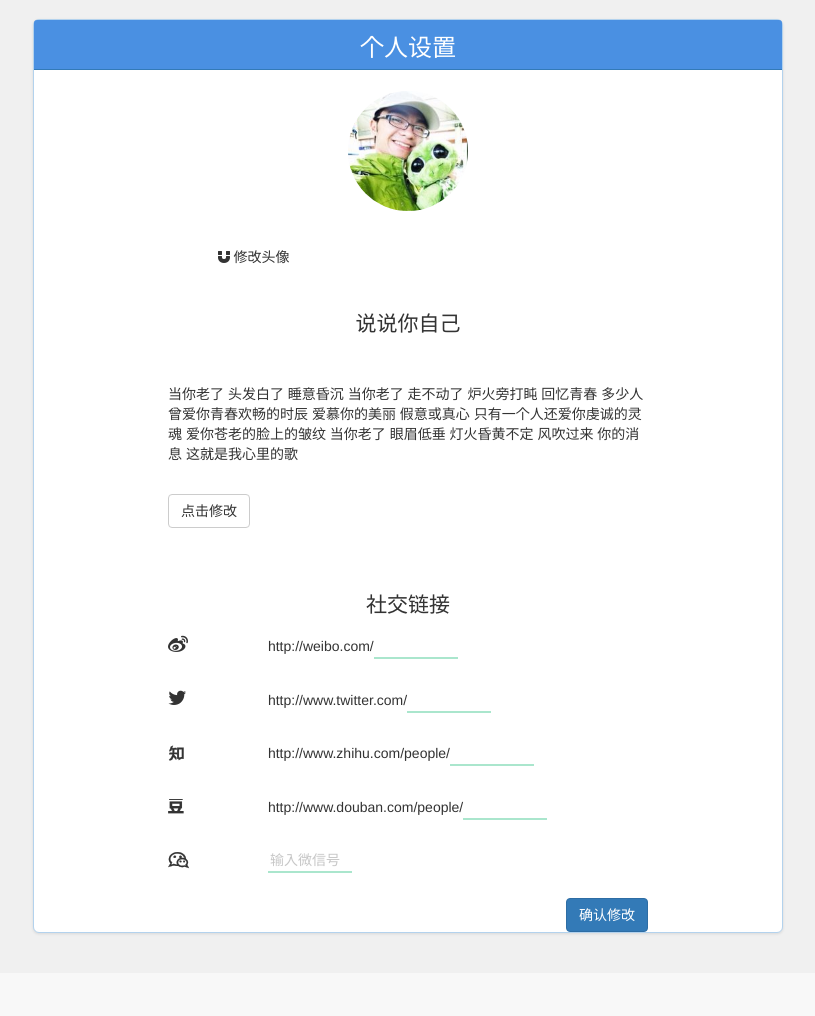
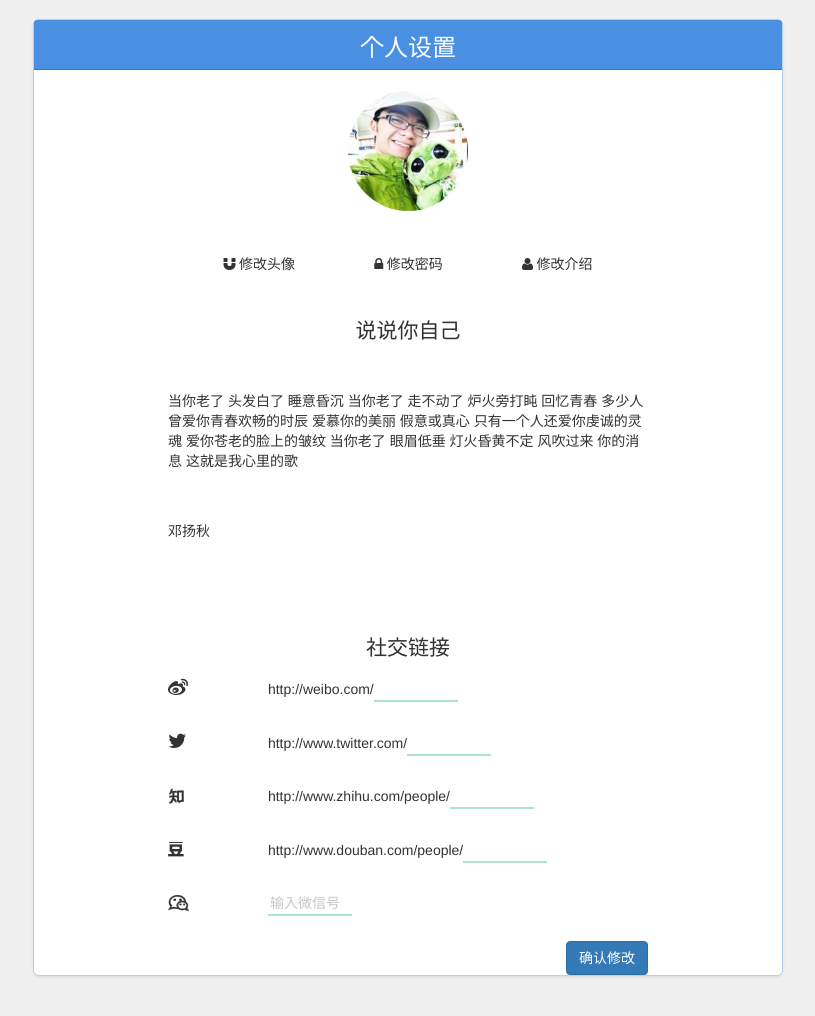
Before and after one commit to jas0ndyq/flask-me, a Flask app: page /accounts/settings in a window 1280 px wide. Shown: the part 51-1067 px from the top of the page, without its empty margins (232-1047 px from the left). Before the commit the page ends 986 px from the top, so only its background shows below. Run offline with Flask 2, Linux system fonts and the light colour scheme; a user stored in the database is signed in; data comes from the database, SQL or seed files in the repository; both versions use the stored data as it was after the commit; some libraries are stand-ins or nearby versions.

Commit message:
continue styling

```diff
--- a/app/forms.py
+++ b/app/forms.py
@@ -1,8 +1,8 @@
+# -*- coding: utf-8 -*-
 from flask_wtf import Form
 from wtforms import StringField, PasswordField, TextField
 from flask_wtf.file import FileField, FileAllowed, FileRequired
 from wtforms.validators import DataRequired, Email
-
 from util.validators import Unique
 from models import User
 
@@ -22,6 +22,7 @@ class UsernamePasswordForm(Form):
 
 class ContentForm(Form):
 	contentbox = TextField('Content', validators=[DataRequired()])
+	nickname = StringField('Username', validators=[DataRequired()])
 
 class MediaForm(Form):
 	weibo = StringField('Content')
@@ -30,3 +31,8 @@ class MediaForm(Form):
 	twitter = StringField('Content')
 	github = StringField('Content')
 	zhihu = StringField('Content')
+
+class ChangePassWord(Form):
+	lastpass = StringField('Password', validators=[DataRequired()])
+	newpass = StringField('Password', validators=[DataRequired()])
+	confirpass = StringField('Password', validators=[DataRequired()])
--- a/app/models.py
+++ b/app/models.py
@@ -5,6 +5,7 @@ import time
 
 class User(db.Model):
 	id = db.Column(db.Integer, primary_key=True, autoincrement=True)
+	nickname = db.Column(db.String(80), unique=True)
 	username = db.Column(db.String(80), unique=True)
 	password = db.Column(db.String(8))
 	email = db.Column(db.String(120), unique=True)
--- a/app/static/css/test.css
+++ b/app/static/css/test.css
@@ -45,7 +45,10 @@ body {
 	min-height: 10em;
 	border-color: white;
 }
-
+#indexUrl {
+	text-decoration: none;
+	color: black;
+}
 
 
 .panel-primary>.panel-heading {
@@ -142,11 +145,20 @@ img.userIndexShow {
 	margin-left: auto;
 	margin-right: auto;
 }
+.userSet1 {
+	text-align: center;
+	margin-top: 1.5em;
+	display: -webkit-flex;
+  	display: flex;
+  	padding: 0 150px;
+}
 .userSetUper {
-	max-width: 380px;
-	margin-right: auto;
-	margin-left: auto;
-	margin-top: 1em;
+	display: inline-block;
+	margin: auto
+}
+.userPassSet {
+	display: inline-block;
+	margin: auto
 }
 .labelMedia {
 	width: 20%;
@@ -209,6 +221,7 @@ img.userIndexShow {
 .btn-danger {
 	background-color: #f4726d;
 	border: none;
+	height: 34px;
 }
 .btn-danger:hover {
 	background-color: #F26762;
@@ -226,3 +239,9 @@ img.userIndexShow {
 	background-color: #F26762;
 	border: none;
 }
+.modal-header {
+	text-align: left;
+}
+#passSet {
+	text-align: left;
+}
--- a/app/templates/accounts/settings.html
+++ b/app/templates/accounts/settings.html
@@ -6,6 +6,14 @@
 <body>
 <div class='container myContent'>
 	<div class='row'>
+	{% if get_flashed_messages() %}
+	<div class="alert alert-warning alert-dismissible" role="alert">
+  		<button type="button" class="close" data-dismiss="alert" aria-label="Close"><span aria-hidden="true">&times;</span></button>
+  		<strong>{{get_flashed_messages()[0]}}</strong>
+	</div>
+	{% endif %}
+
+
 	{% if current_user.is_authenticated() %}
 	<div class='panel panel-primary myPanel'>
 		<div class='panel-heading'>
@@ -15,15 +23,19 @@
 		<div class='avatar'>
 			<img src='/upload/{{ useravatar.avatar }}' class='img-responsive img-circle center-block userShow' alt='avatar' >
 		</div>
+	<div class='userSet1'>
 		<div class='userSetUper'>
 		<i class="fa icon-magnet" data-toggle="collapse" data-target="#collapseAvatar" aria-expanded="false" aria-controls="collapseExample">
-			<span  data-toggle="modal" data-target=".bs-example-modal-lg">修改头像</span>
+			<span  data-toggle="modal" data-target=".bs-example-modal-sm">修改头像</span>
 		</i>
-		<div class="modal fade bs-example-modal-lg" tabindex="-1" role="dialog" aria-labelledby="mySmallModalLabel" aria-hidden="true">
-  			<div class="modal-dialog modal-lg">
+		<div class="modal fade bs-example-modal-sm" tabindex="-1" role="dialog" aria-labelledby="mySmallModalLabel" aria-hidden="true">
+  			<div class="modal-dialog">
     			<div class="modal-content">
-				<div>
-					<span>请上传你的头像</span>
+				<div class='modal-header'>
+					<button type="button" class="close" data-dismiss="modal" aria-label="Close"><span aria-hidden="true">&times;</span></button>
+					<span><h4>请上传你的头像</h4></span>
+				</div>
+				<div class='modal-body'>
 					<form method='post' enctype='multipart/form-data' action='/accounts/settings'>
 						<input type='file' name='file' id='avatar_set'>
 						<br>
@@ -37,6 +49,52 @@
 		</div>
 		</div>
 
+		<div class='userPassSet'>
+			<i class="fa icon-lock">
+				<span  data-toggle="modal" data-target=".bs-example-modal-sm2">修改密码</span>
+			</i>
+			<div class="modal fade bs-example-modal-sm2" tabindex="-1" role="dialog" aria-labelledby="mySmallModalLabel" aria-hidden="true">
+  			<div class="modal-dialog">
+    			<div class="modal-content">
+				<div class='modal-header'>
+					<button type="button" class="close" data-dismiss="modal" aria-label="Close"><span aria-hidden="true">&times;</span></button>
+					<span><h4>请修改密码</h4></span>
+				</div>
+				<div class='modal-body' id='passSet'>
+					<form method='post' action=''>
+						{{form_pass.csrf_token}}
+						<div class='form-group'>
+							<label for='inputLastPass'>旧密码</label><br>
+								{{ form_pass.lastpass(type='password', class_='form-control', id='inputLastPass') }}
+						</div><br>
+						<div class='form-group'>
+							<label for='inputNewPass'>新密码</label><br>
+								{{ form_pass.newpass(type='password', class_='form-control', id='inputNewPass') }}
+						</div><br>
+						<div class='form-group'>
+							<label for='inputConfirPass'>确认密码</label><br>
+								{{ form_pass.confirpass(type='password', class_='form-control', id='inputConfirPass') }}
+						</div><br>
+						<div class='signButton'>
+						<button type='submit' class='btn btn-primary'>确认修改</button>
+						</div>
+				</form>
+
+				</div>
+    			</div>
+  			</div>
+		</div>
+		</div>
+
+		{% if user_content %}
+		<div class='userPassSet'>
+			<i class="fa icon-user">
+				<span   data-toggle="modal" data-target=".bs-example-modal-sm1">修改介绍</span>
+			</i>
+		</div>
+		{% endif %}
+	</div>
+
 		<div class='userSet'>
 		<p class='titleSet'>说说你自己</p>
 		<form method='POST' type='text'>
@@ -44,33 +102,60 @@
 		<div class='form-group'>
 			<label for='content-box'></label>
 		</div>
+		{% if user_content %}
 		<div>
-		{% if user_content %}
 			<p>{{ user_content.body }}</p> <br>
+		</div>
+		<br>
+		{% if user.nickname %}
+		<div>
+			<p>{{user.nickname}}</p>
+		</div>
+		{% endif %}
+		<div class="modal fade bs-example-modal-sm1" tabindex="-1" role="dialog" aria-labelledby="mySmallModalLabel" aria-hidden="true">
+  			<div class="modal-dialog">
+    			<div class="modal-content">
+				<div class='modal-header'>
+					<button type="button" class="close" data-dismiss="modal" aria-label="Close"><span aria-hidden="true">&times;</span></button>
+					<span><h4>修改介绍</h4></span>
+				</div>
+				<div class='modal-body'>
+					<div class='form-group'>
+						<label for='nickname'>你的大名</label>
+						{{form.nickname(type='text', class_='form-control', id='nickname')}}
+					</div>
+					<div class='form-group'>
+						<label for='content-box'>告诉我们关于你</label>
+						<textarea type='text' rows='3' name='contentbox' class='form-control' id='content-box' placeholder='告诉我们关于你'>{{user_content.body}}</textarea>
+					</div>
+						<div class='signButton'>
+						<button type='submit' class='btn btn-primary'>确认修改</button>
+						</div>
 
+				</div>
+    			</div>
+  			</div>
 		</div>
-		<button class="btn btn-default" type="button" data-toggle="collapse" data-target="#collapseExample" aria-expanded="false" aria-controls="collapseExample">点击修改</button>
-		<div class='collapse' id='collapseExample'>
-		<br>
-		<div>
-				<textarea type='text' rows='3' name='contentbox' class='form-control' id='content-box' placeholder='在这里介绍你自己'></textarea>
+
+
+		{% else %}
+		<div class='form-group'>
+			<label for='nickname'>你的大名</label>
+			{{form.nickname(type='text', class_='form-control', id='nickname')}}
 		</div>
-		{% else %}
-		<div>
+		<div class='form-group'>
+				<label for='content-box'>告诉我们关于你</label>
 				<textarea type='text' rows='3' name='contentbox' class='form-control' id='content-box' placeholder='在这里介绍你自己'></textarea>
 		</div>
 		{% endif %}
 		<br>
+		{% if not user_content %}
 		<div class='signButton'>
 			<button type='submit' class='btn btn-primary'>
-				{% if user_content %}
-				确认修改
-				{% else %}
 				提交
-				{% endif %}
 			</button>
 		</div>
-		</div>
+		{% endif %}
 		</form>
 		<br>
 		<p class='titleSet'>社交链接</p>
@@ -118,8 +203,7 @@
 	</div>
 </div>
 	<br>
+	{% endif %}
 
-
-	{% endif %}
 </body>
 {% endblock %}
--- a/app/util/validators.py
+++ b/app/util/validators.py
@@ -1,3 +1,4 @@
+# -*- coding: utf-8 -*-
 from wtforms.validators import ValidationError
 
 class Unique(object):
--- a/app/views.py
+++ b/app/views.py
@@ -1,9 +1,9 @@
 # -*- coding: utf-8 -*-
 import os
-from flask import render_template, redirect, url_for, request, send_from_directory,get_template_attribute, json, session
+from flask import render_template, redirect, url_for, request, send_from_directory,get_template_attribute, json, session, flash
 from app import app, db
 from models import User, Content, Media, VoteStat
-from forms import MyForm, UsernamePasswordForm, ContentForm, MediaForm
+from forms import MyForm, UsernamePasswordForm, ContentForm, MediaForm, ChangePassWord
 from flask.ext.login import login_user, logout_user, login_required, current_user
 from werkzeug import secure_filename
 
@@ -83,13 +83,35 @@ UPLOAD_FOLDER = app.config['UPLOAD_FOLDER']
 def allowed_file(filename):
 	return '.' in filename and filename.rsplit('.', 1)[1] in ALLOWED_EXTENSIONS
 
+
 @app.route('/accounts/settings', methods=['POST', 'GET'])
 @login_required
 def show():
+
+	form_pass = ChangePassWord()
+	user = User.query.filter_by(username=current_user.username).first()
+	if form_pass.validate_on_submit():
+		if form_pass.lastpass.data != user.password:
+			flash('wrong pass!')
+			return redirect('/accounts/settings')
+		else:
+			if form_pass.confirpass.data != form_pass.newpass.data:
+				flash('两次密码不一致')
+				return redirect('/accounts/settings')
+			else:
+
+				user.password = form_pass.newpass.data
+				db.session.commit()
+				flash('修改成功')
+				return redirect('/accounts/settings')
+
+
+
 	username = current_user.username
 	user_content = Content.query.filter_by(user_name=username).order_by(Content.pub_date.desc()).first()
 	form = ContentForm()
 	if form.validate_on_submit():
+
 		if user_content == None:
 			new_content = Content(
 				body = form.contentbox.data,
@@ -100,9 +122,11 @@ def show():
 		#return new_content
 			return redirect('/')
 		else:
+			user.nickname = form.nickname.data
+			db.session.commit()
 			user_content.body = form.contentbox.data
 			db.session.commit()
-			return redirect('/')
+			return redirect('/accounts/settings')
 
 	form_media = MediaForm()
 	user_media = Media.query.filter_by(user_name=username).first()
@@ -151,6 +175,12 @@ def show():
 			file.save(os.path.join(UPLOAD_FOLDER, filename))
 			avatar_url = url_for('uploaded_file', filename=filename)
 			return redirect('accounts/settings')
+
+
+
+
+
+
 	return render_template('/accounts/settings.html',
 		form=form,
 		user_content=user_content,
@@ -158,6 +188,8 @@ def show():
 		user_media=user_media,
 		file=file,
 		useravatar=useravatar,
+		form_pass =form_pass,
+		user = user
 		)
 
 
```
Also changed, not shown: app/templates/other.html (+10 -3 lines), app/templates/accounts/create.html (line endings or trailing spaces), db/me.db, 4 other files.
